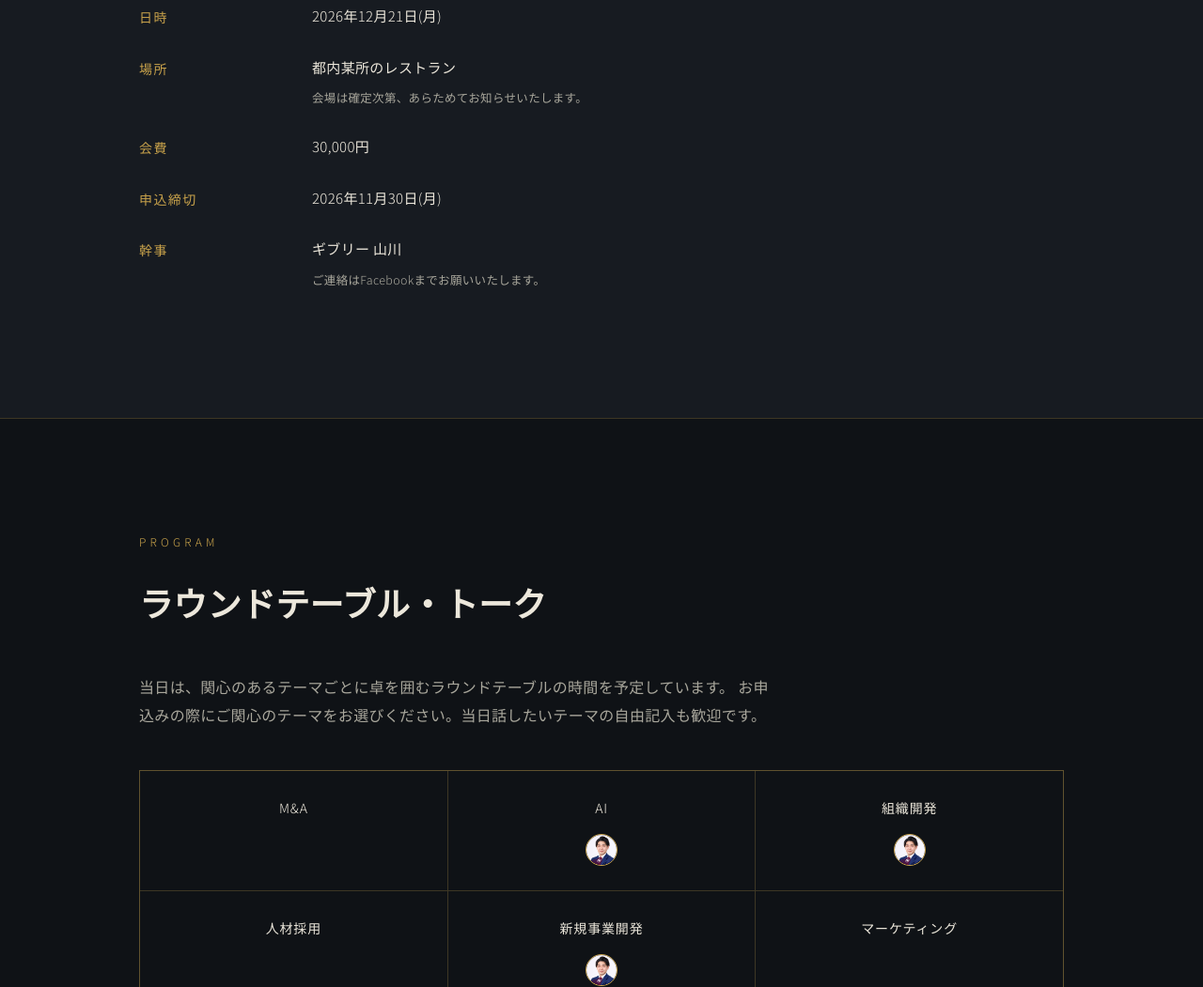
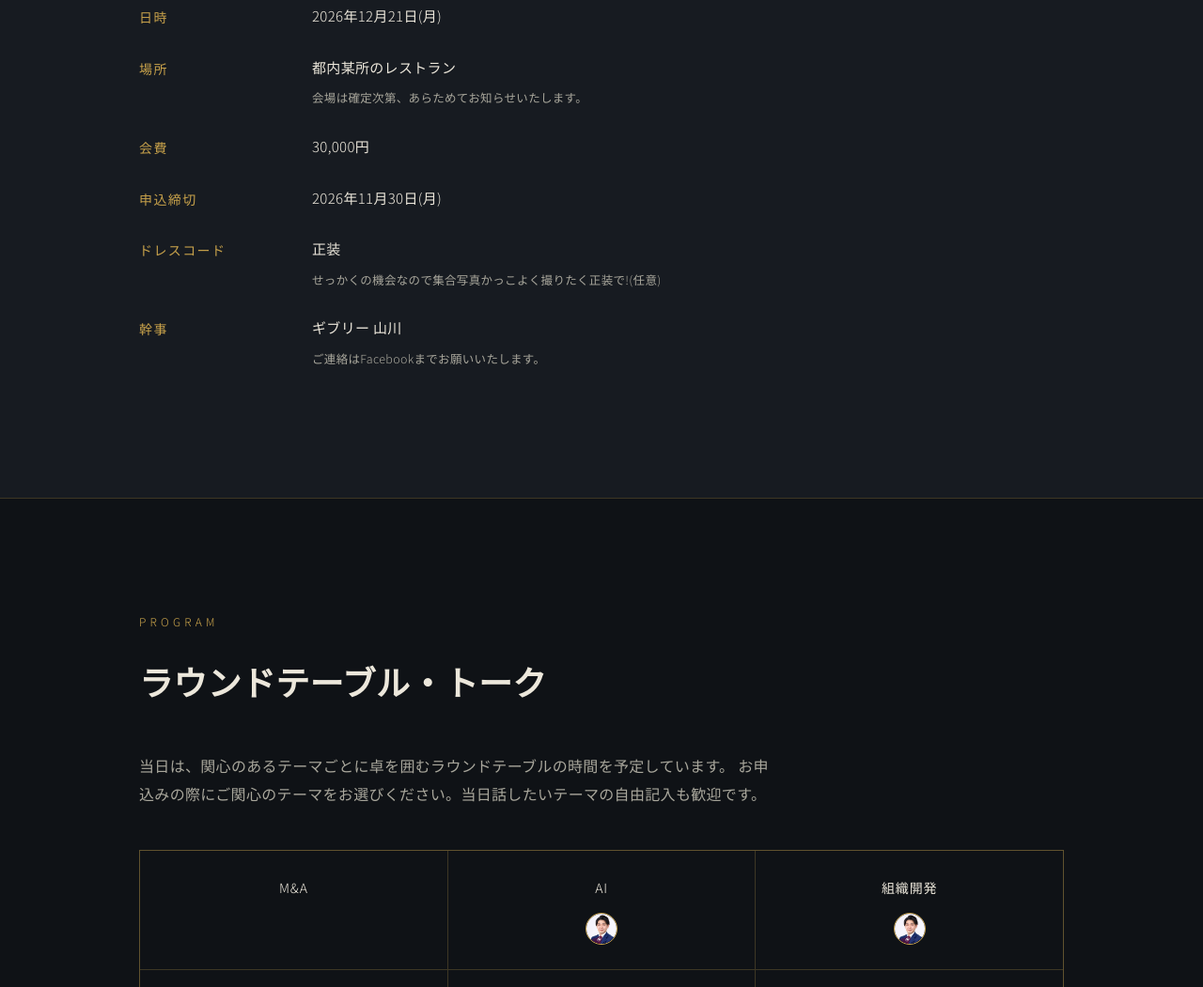
Before and after one commit to UCyy/85_2026, a plain HTML site: page index.html in a window 1280 px wide. Shown: the part 1730-2781 px from the top of the page at 94% size. Drawn offline with Linux system fonts and the light colour scheme.

Commit message:
Update index.html

```diff
--- a/index.html
+++ b/index.html
@@ -356,6 +356,11 @@
         <dt>申込締切</dt>
         <dd>2026年11月30日(月)</dd>
 
+        <dt>ドレスコード</dt>
+        <dd>正装
+          <span class="note">せっかくの機会なので集合写真かっこよく撮りたく正装で!(任意)</span>
+        </dd>
+
         <dt>幹事</dt>
         <dd>ギブリー 山川
           <span class="note">ご連絡はFacebookまでお願いいたします。</span>
```
